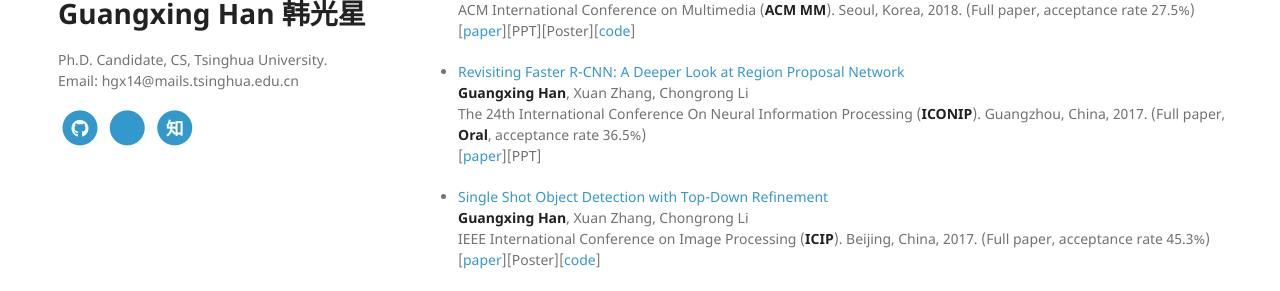
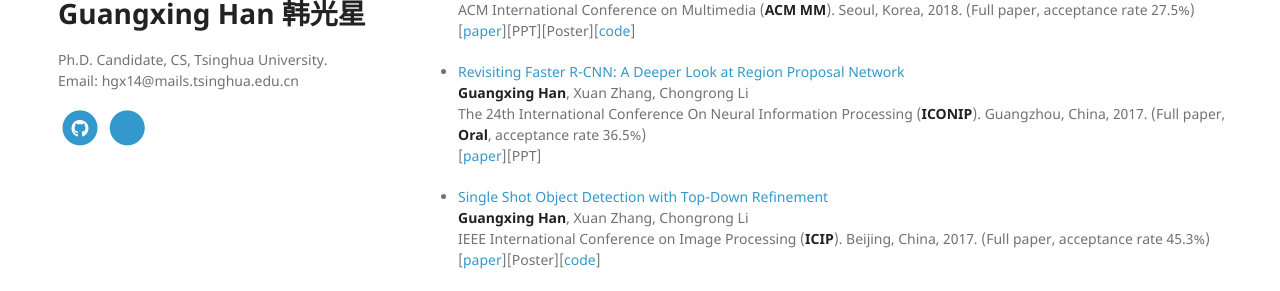
Before and after one commit to GuangxingHan/guangxinghan.github.io, a Jekyll site: the page built from index.md, in a window 1280 px wide. Shown: the part 383-674 px from the top of the page. Built offline with Jekyll 4.4.1, drawn with Linux system fonts in a browser that asks for light colours; nearby versions of some CDN libraries; our own code applies the rules of GitHub Pages for plain Markdown files; a style sheet for code colours, icons or effects is not loaded.

Commit message:
Update default.html

```diff
--- a/_layouts/default.html
+++ b/_layouts/default.html
@@ -76,12 +76,6 @@
                 <i class="ai ai-google-scholar fa-stack-1x fa-inverse"></i>
             </span>
         </a>
-        <a target="_blank" href="https://www.zhihu.com/people/han-guang-xing">
-            <span class="fa-stack fa-lg">
-                <i class="fa fa-circle fa-stack-2x"></i>
-                <i class="fa fa-stack-1x fa-inverse">知</i>
-            </span>
-        </a>
 
         {% if site.show_downloads %}
           <ul class="downloads">
```
